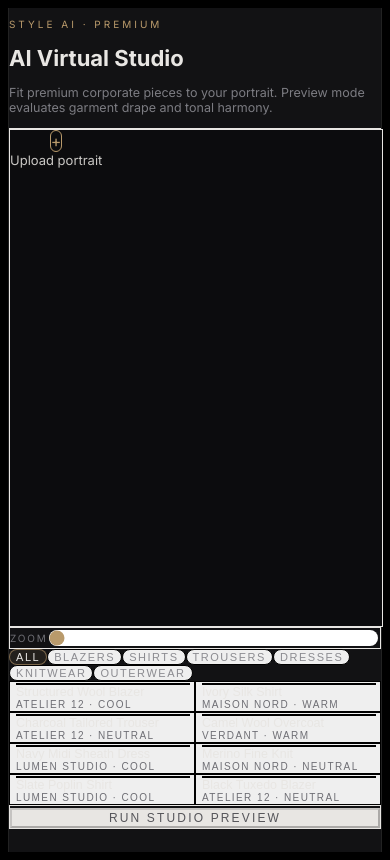
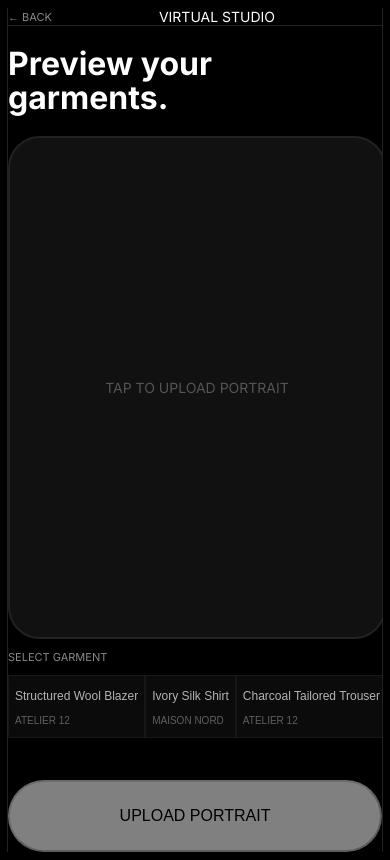
Before and after one commit to lytone-lab/style-ai, a Next.js app: page /dashboard/try-on in a window 390 px wide. Built offline with nearby package versions, Linux system fonts and the light colour scheme.

Commit message:
feat: complete mobile-first Virtual Studio with Cal AI UI and carousel

```diff
--- a/src/app/dashboard/try-on/page.tsx
+++ b/src/app/dashboard/try-on/page.tsx
@@ -2,26 +2,28 @@
 "use client";
 
 import { useCallback, useEffect, useRef, useState } from "react";
-import GarmentGrid from "@/components/tryon/GarmentGrid";
-import LuxuryLoader, { type LoaderStage } from "@/components/tryon/LuxuryLoader";
+import Link from "next/link";
+import Image from "next/image";
+import { GARMENTS } from "@/lib/tryon/catalogue";
 import type { Garment, TryOnPhase, TryOnResult } from "@/lib/tryon/types";
 
-const STAGES: LoaderStage[] = [
+const STAGES = [
   { key: "ingest", label: "Reading portrait silhouette" },
   { key: "geometry", label: "Simulating garment geometry" },
   { key: "drape", label: "Preparing preview composite" },
   { key: "composite", label: "Finalizing demo layout" },
 ];
 
-export default function TryOnPage() {
+export default function VirtualStudioPage() {
   const [phase, setPhase] = useState<TryOnPhase>("idle");
-  const [progress, setProgress] = useState(0);
+  const [loadingStep, setLoadingStep] = useState(0);
   const [selfie, setSelfie] = useState<File | null>(null);
   const [previewUrl, setPreviewUrl] = useState<string | null>(null);
   const [garment, setGarment] = useState<Garment | null>(null);
   const [result, setResult] = useState<TryOnResult | null>(null);
   const [error, setError] = useState<string | null>(null);
 
+  // Canvas interaction state
   const [zoom, setZoom] = useState(1);
   const [offset, setOffset] = useState({ x: 0, y: 0 });
   const dragRef = useRef<{ x: number; y: number; ox: number; oy: number } | null>(null);
@@ -31,14 +33,15 @@ export default function TryOnPage() {
   }, [previewUrl]);
 
   useEffect(() => {
-    if (phase !== "generating") return;
-    const id = window.setInterval(() => {
-      setProgress((p) => (p < 92 ? p + Math.max(0.7, (92 - p) * 0.05) : p));
-    }, 120);
-    return () => window.clearInterval(id);
+    let interval: NodeJS.Timeout;
+    if (phase === "generating") {
+      setLoadingStep(0);
+      interval = setInterval(() => {
+        setLoadingStep((prev) => (prev < STAGES.length - 1 ? prev + 1 : prev));
+      }, 1000);
+    }
+    return () => clearInterval(interval);
   }, [phase]);
-
-  const ready = Boolean(selfie && garment) && phase !== "generating";
 
   const onPickSelfie = useCallback((file: File | null) => {
     if (!file) return;
@@ -57,7 +60,6 @@ export default function TryOnPage() {
   const generate = async () => {
     if (!selfie || !garment) return;
     setPhase("generating");
-    setProgress(0);
     setError(null);
     setResult(null);
 
@@ -69,34 +71,69 @@ export default function TryOnPage() {
       const res = await fetch("/api/try-on", { method: "POST", body });
       const data = await res.json();
 
+      await new Promise(resolve => setTimeout(resolve, 4000));
+
       if (!res.ok) throw new Error(data.error || "Failed");
 
-      setProgress(100);
-      window.setTimeout(() => {
       setResult(data);
       setPhase("result");
-      }, 700);
     } catch (err) {
       setError(err instanceof Error ? err.message : "Something went wrong");
       setPhase("error");
     }
   };
 
+  // ================= FULL SCREEN LOADING =================
+  if (phase === "generating") {
     return (
-    <main className="min-h-screen bg-[#121214] px-4 pb-20 pt-10 text-[#E8E6E3] sm:px-6">
-      <div className="mx-auto w-full max-w-6xl">
-        <header className="mb-8 flex flex-wrap items-end justify-between gap-4 border-b border-white/8 pb-5">
-          <div>
-            <p className="text-[10px] uppercase tracking-[0.3em] text-[#B99A6B]">Style AI · Premium</p>
-            <h1 className="mt-2 text-[22px] font-medium tracking-tight sm:text-[26px]">AI Virtual Studio</h1>
-            <p className="mt-1.5 max-w-md text-[12.5px] leading-relaxed text-[#7C7C82]">
-              Fit premium corporate pieces to your portrait. Preview mode evaluates garment drape and tonal harmony.
-            </p>
+      <main className="relative flex flex-col h-screen bg-[#000000] text-[#FFFFFF] items-center justify-center p-6">
+        {previewUrl && (
+          <Image src={previewUrl} alt="Blur" fill className="object-cover opacity-20 blur-xl" unoptimized />
+        )}
+
+        <div className="relative z-10 flex flex-col gap-6 w-full max-w-[280px]">
+          <h2 className="text-[24px] font-black tracking-tighter text-center mb-4 text-[#FFFFFF]">Simulating...</h2>
+          {STAGES.map((step, index) => {
+            const isCompleted = index < loadingStep;
+            const isActive = index === loadingStep;
+            return (
+              <div key={index} className={`flex items-center gap-4 transition-all duration-300 ${isCompleted ? "opacity-50" : isActive ? "opacity-100 scale-105" : "opacity-20"}`}>
+                <div className={`h-8 w-8 rounded-full flex items-center justify-center border-2 shrink-0 ${isCompleted ? "bg-[#00FF66] border-[#00FF66]" : isActive ? "border-[#FFFFFF]" : "border-[#333333]"}`}>
+                  {isCompleted && <span className="text-[#000000] text-[16px] font-black">✓</span>}
+                  {isActive && <span className="h-3 w-3 bg-[#FFFFFF] rounded-full animate-pulse" />}
                 </div>
+                <span className={`text-[14px] font-bold uppercase tracking-widest ${isCompleted ? "text-[#888888] line-through" : "text-[#FFFFFF]"}`}>
+                  {step.label}
+                </span>
+              </div>
+            );
+          })}
+        </div>
+      </main>
+    );
+  }
+
+  const isReady = Boolean(previewUrl && garment);
+
+  // ================= MAIN PAGE =================
+  return (
+    <main className="flex flex-col h-screen bg-[#000000] text-[#FFFFFF] overflow-hidden">
+
+      {/* Header */}
+      <header className="flex items-center justify-between px-6 py-6 shrink-0 border-b border-[#222222] z-10 bg-[#000000]">
+        <Link href="/" className="text-[11px] font-bold uppercase tracking-widest text-[#888888]">
+          ← Back
+        </Link>
+        <span className="text-[14px] font-black uppercase tracking-tighter">Virtual Studio</span>
+        <div className="w-10"></div>
       </header>
 
-        <div className="grid gap-6 lg:grid-cols-[minmax(0,1fr)_400px]">
-          <section className="flex flex-col gap-4">
+      <div className="flex-1 flex flex-col px-6 py-6 overflow-y-auto">
+        <h1 className="text-[32px] font-black leading-[1.05] tracking-tighter mb-4">
+          Preview your <br />garments.
+        </h1>
+
+        {/* Canvas Area */}
         <div
           onPointerDown={(e) => {
             if (!previewUrl) return;
@@ -105,65 +142,86 @@ export default function TryOnPage() {
           }}
           onPointerMove={(e) => { if (!dragRef.current) return; setOffset({ x: dragRef.current.ox + (e.clientX - dragRef.current.x), y: dragRef.current.oy + (e.clientY - dragRef.current.y) }); }}
           onPointerUp={() => { dragRef.current = null; }}
-              className="relative aspect-[3/4] w-full select-none overflow-hidden rounded-2xl border border-white/8 bg-[#0C0C0E] touch-none cursor-grab active:cursor-grabbing"
+          className="relative aspect-[3/4] w-full overflow-hidden rounded-[2rem] border-2 border-[#222222] bg-[#111111] touch-none mb-6 shrink-0 flex items-center justify-center"
         >
-              <div className="pointer-events-none absolute inset-0 opacity-[0.16]" style={{ backgroundImage: "linear-gradient(to right, #fff 1px, transparent 1px), linear-gradient(to bottom, #fff 1px, transparent 1px)", backgroundSize: "33.33% 25%" }} />
-
           {previewUrl ? (
+            <>
               <img
                 src={previewUrl} alt="Portrait" draggable={false}
-                  className="absolute left-1/2 top-1/2 max-h-none origin-center"
-                  style={{ transform: `translate(calc(-50% + ${offset.x}px), calc(-50% + ${offset.y}px)) scale(${zoom})`, width: "100%" }}
+                className="absolute left-1/2 top-1/2 max-h-none origin-center object-cover w-full h-full"
+                style={{ transform: `translate(calc(-50% + ${offset.x}px), calc(-50% + ${offset.y}px)) scale(${zoom})` }}
               />
+              {garment && (
+                <div aria-hidden className="pointer-events-none absolute inset-0 mix-blend-soft-light opacity-40 transition-colors" style={{ backgroundColor: garment.swatch }} />
+              )}
+            </>
           ) : (
-                <label className="absolute inset-0 z-50 flex cursor-pointer flex-col items-center justify-center gap-3">
+            <label className="absolute inset-0 z-50 flex cursor-pointer flex-col items-center justify-center bg-[#111111]">
               <input type="file" accept="image/jpeg,image/png,image/webp" className="absolute inset-0 h-full w-full opacity-0 cursor-pointer" onChange={(e) => onPickSelfie(e.target.files?.[0] ?? null)} />
-                  <span className="grid h-12 w-12 place-items-center rounded-full border border-white/15 text-[#B99A6B]">+</span>
-                  <span className="text-[13px] text-[#C9C7C4]">Upload portrait</span>
+              <span className="text-[14px] font-bold uppercase tracking-widest text-[#555555] mb-2">Tap to upload portrait</span>
             </label>
-              )}
-
-              {garment && previewUrl && (
-                <div aria-hidden className="pointer-events-none absolute inset-0 mix-blend-soft-light opacity-40 transition-colors" style={{ backgroundColor: garment.swatch }} />
           )}
         </div>
 
-            <div className="flex items-center gap-3 rounded-xl border border-white/8 bg-white/[0.015] px-4 py-3">
-              <span className="text-[10px] uppercase tracking-[0.18em] text-[#6E6E74]">Zoom</span>
-              <input type="range" min={1} max={2.2} step={0.01} value={zoom} onChange={(e) => setZoom(Number(e.target.value))} className="h-1 flex-1 cursor-pointer appearance-none rounded-full bg-white/12 accent-[#B99A6B]" />
+        {/* Controls */}
+        {previewUrl && (
+          <div className="flex items-center gap-4 mb-6">
+            <span className="text-[11px] font-bold uppercase tracking-widest text-[#888888]">Zoom</span>
+            <input type="range" min={1} max={2.2} step={0.01} value={zoom} onChange={(e) => setZoom(Number(e.target.value))} className="h-1.5 flex-1 cursor-pointer appearance-none rounded-full bg-[#222222] accent-[#FFFFFF]" />
           </div>
-          </section>
+        )}
 
-          <aside className="flex flex-col gap-5">
-            {phase === "generating" ? (
-              <LuxuryLoader stages={STAGES} progress={progress} />
+        {/* Garment Carousel */}
+        <div className="mb-8">
+          <p className="text-[11px] font-bold uppercase tracking-widest text-[#888888] mb-3">Select Garment</p>
+          <div className="flex gap-3 overflow-x-auto pb-4 snap-x">
+            {GARMENTS.map((g) => (
+              <button
+                key={g.id}
+                onClick={() => setGarment(g)}
+                className={`snap-start shrink-0 w-36 p-3 rounded-2xl border text-left transition-all ${
+                  garment?.id === g.id
+                    ? "border-[#FFFFFF] bg-[#222222] ring-2 ring-[#FFFFFF] ring-offset-2 ring-offset-[#000000]"
+                    : "border-[#222222] bg-[#111111] opacity-70 hover:opacity-100"
+                }`}
+              >
+                <div className="h-16 w-full rounded-lg mb-3" style={{ background: `linear-gradient(145deg, ${g.swatch} 0%, ${g.swatch}dd 55%, #0d0d0f 140%)` }} />
+                <p className="text-[12px] font-bold text-[#FFFFFF] leading-tight mb-1 truncate">{g.name}</p>
+                <p className="text-[10px] text-[#888888] uppercase tracking-wider">{g.brand}</p>
+              </button>
+            ))}
+          </div>
+        </div>
+
+        {error && <p className="text-[12px] text-red-500 font-medium text-center mb-4">{error}</p>}
+      </div>
+
+      {/* Bottom Action Area */}
+      <div className="px-6 pb-8 pt-4 shrink-0 bg-gradient-to-t from-black via-black to-transparent z-10">
+        {phase === "result" ? (
+          <div className="flex flex-col gap-3">
+            <div className="bg-[#111111] border border-[#222222] rounded-2xl p-4 text-center">
+              <p className="text-[11px] font-bold uppercase tracking-widest text-[#00FF66] mb-1">Preview Mode</p>
+              <p className="text-[12px] text-[#888888] leading-relaxed">{result?.message}</p>
+            </div>
+            <button
+              onClick={() => { setPhase("ready"); setResult(null); }}
+              className="w-full flex items-center justify-center bg-[#111111] border border-[#222222] text-[#FFFFFF] h-[64px] rounded-full active:scale-[0.96] transition-transform font-black uppercase tracking-widest text-[14px]"
+            >
+              Scan Another
+            </button>
+          </div>
         ) : (
-              <>
-                <GarmentGrid selectedId={garment?.id ?? null} onSelect={setGarment}  />
-
-                <div className="rounded-xl border border-white/8 bg-white/[0.015] p-4">
           <button
             onClick={generate}
-                    disabled={!ready}
-                    className="w-full rounded-lg bg-[#E8E6E3] py-3 text-[12px] font-semibold uppercase tracking-[0.18em] text-[#121214] transition-all hover:bg-white disabled:cursor-not-allowed disabled:bg-white/10 disabled:text-[#55555A]"
+            disabled={!isReady}
+            className="w-full flex items-center justify-center bg-[#FFFFFF] text-[#000000] h-[72px] rounded-full active:scale-[0.96] transition-transform font-black uppercase tracking-widest text-[16px] disabled:opacity-50"
           >
-                    Run Studio Preview
+            {!previewUrl ? "Upload Portrait" : !garment ? "Select Garment" : "Simulate Studio"}
           </button>
-                  {error && <p role="alert" className="mt-3 text-[11.5px] text-red-400/90">{error}</p>}
+        )}
       </div>
 
-                {phase === "result" && result && (
-                  <div className="rounded-xl border border-[#B99A6B]/30 bg-[#B99A6B]/[0.05] p-4">
-                    <p className="text-[10px] uppercase tracking-[0.22em] text-[#B99A6B]">Preview Complete</p>
-                    <p className="mt-2 text-[12.5px] leading-relaxed text-[#C9C7C4]">{result.message}</p>
-                    <p className="mt-4 text-[10px] text-[#55555A] uppercase tracking-[0.1em]">No cloud credits were consumed.</p>
-                  </div>
-                )}
-              </>
-            )}
-          </aside>
-        </div>
-      </div>
     </main>
   );
 }
```
Lines whose indentation alone changed are shown as unchanged.
